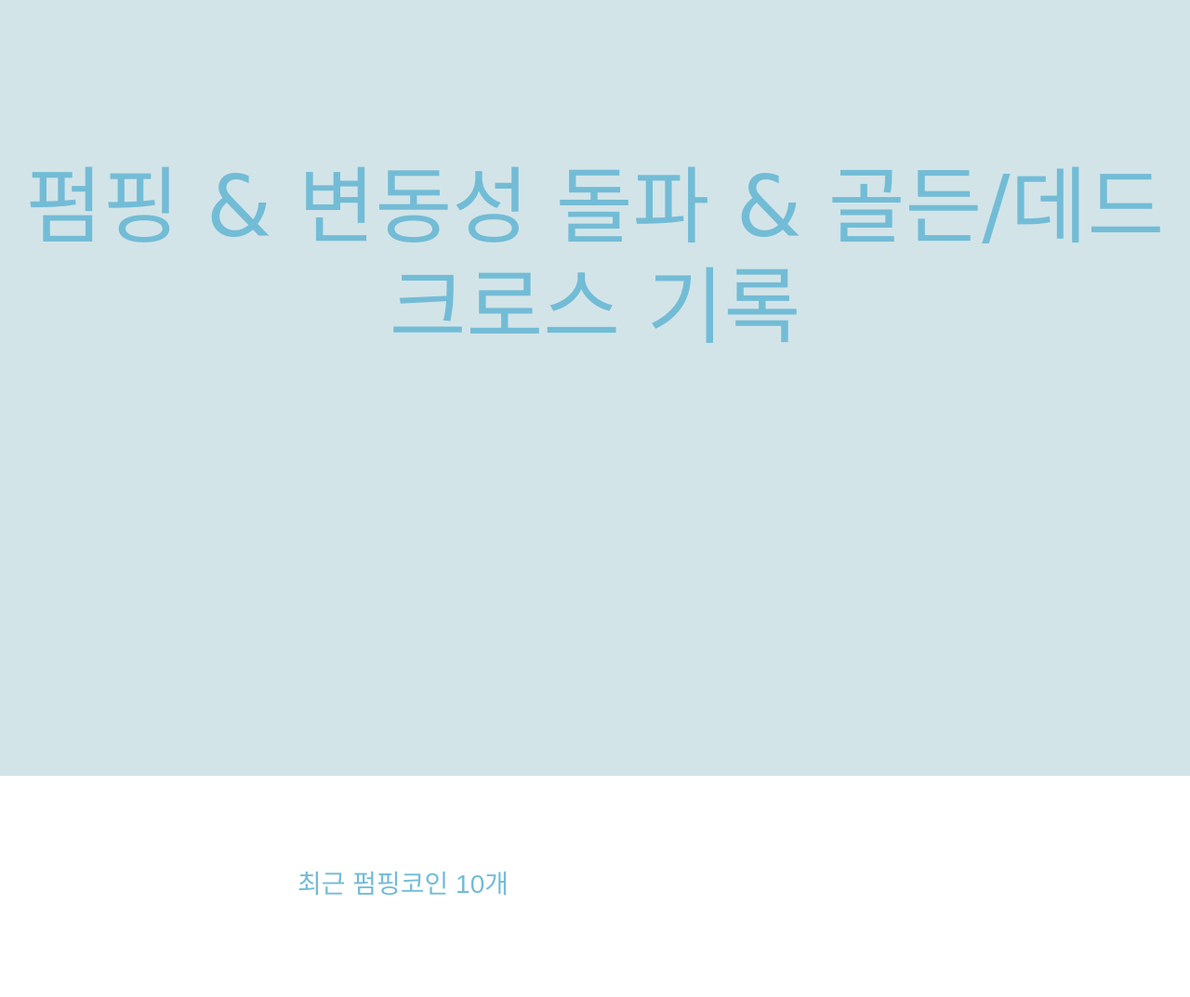
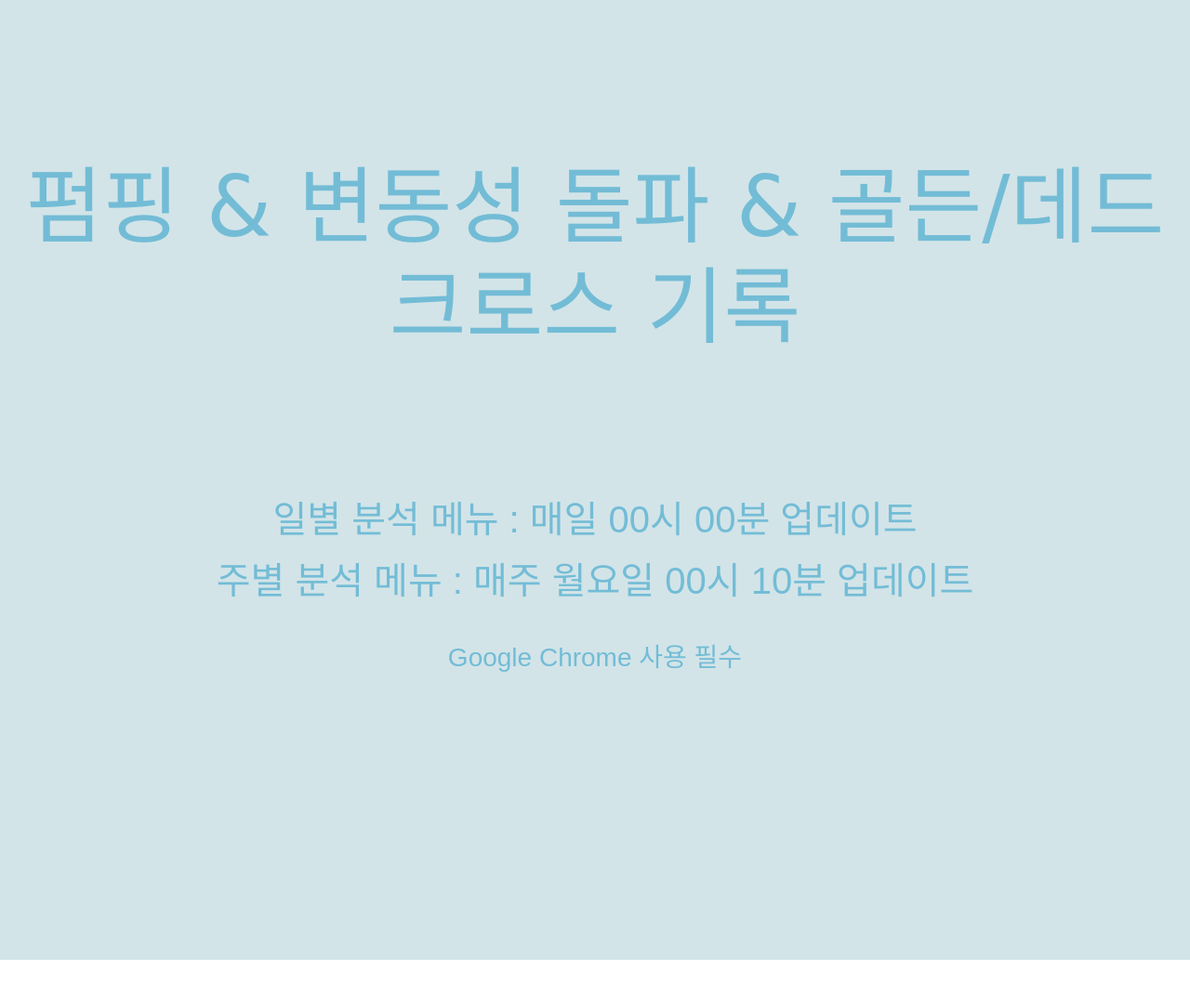
Before and after one commit to ykm8912/web_application_coins, a Django app: page / in a window 1280 px wide. Shown: the part 77-1150 px from the top of the page at 93% size. Run offline with Django 3.2, Linux system fonts and the light colour scheme; data that the repository does not hold is empty; some libraries are stand-ins or nearby versions.

Commit message:
프로젝트 구성도 수정 및 메뉴별 설명 추가

```diff
--- a/crypto/templates/index.html
+++ b/crypto/templates/index.html
@@ -5,6 +5,10 @@
 <div class="contents-wrap">
   <div class="top-container">
     <h1>펌핑 & 변동성 돌파 & 골든/데드 크로스 기록</h1>
+    <h2>일별 분석 메뉴 : 매일 00시 00분 업데이트</h2>
+    <h2>주별 분석 메뉴 : 매주 월요일 00시 10분 업데이트</h2>
+    <br>
+    <h3>Google Chrome 사용 필수</h3>
   </div>
 
   <div class="coins">
```
Also changed, not shown: static/images/overview.png.
